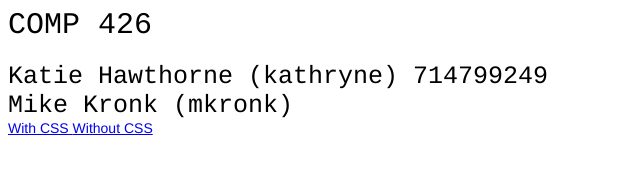
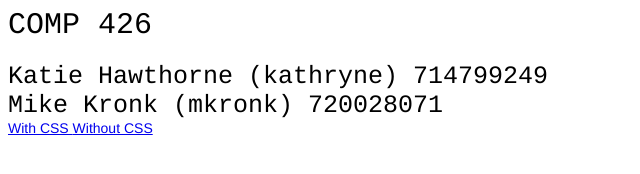
Before and after one commit to kathryneh/flyingburrito, a plain HTML site: page index.html in a window 1280 px wide. Shown: the whole page, without its empty margins (0-640 px from the left). Drawn offline with nearby package versions, Linux system fonts and the light colour scheme; a web font is replaced by a local one.

Commit message:
Update index.html

```diff
--- a/index.html
+++ b/index.html
@@ -11,7 +11,7 @@
 	</head>
 	<body>
 		<h1> COMP 426 </h1>
-		<h2> Katie Hawthorne (kathryne) 714799249 <br> Mike Kronk (mkronk)</h2>
+		<h2> Katie Hawthorne (kathryne) 714799249 <br> Mike Kronk (mkronk) 720028071</h2>
 		<a href = "activity.html"> With CSS </a>
 		<a href = "activitynocss.html"> Without CSS</a>
 	</bod>
```
